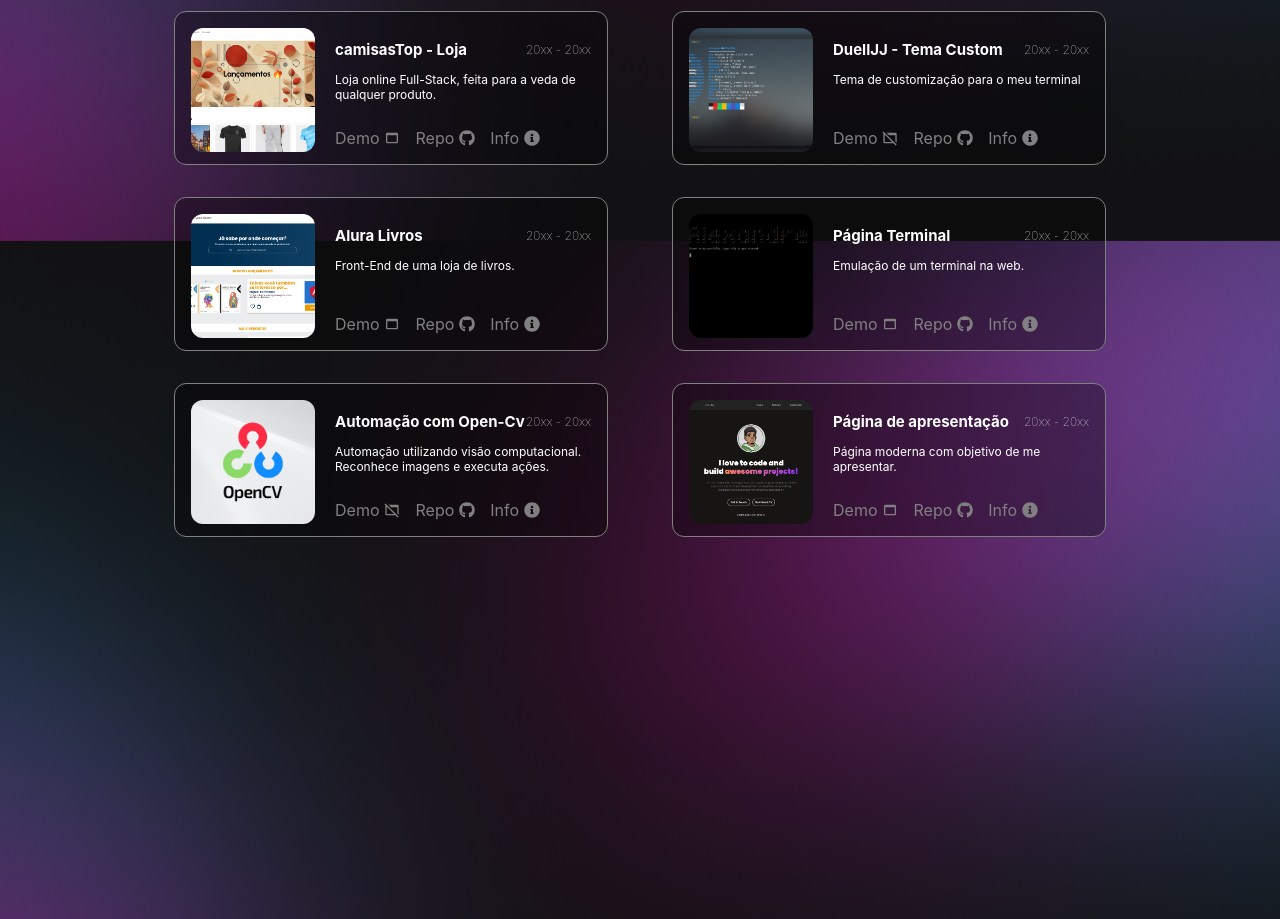
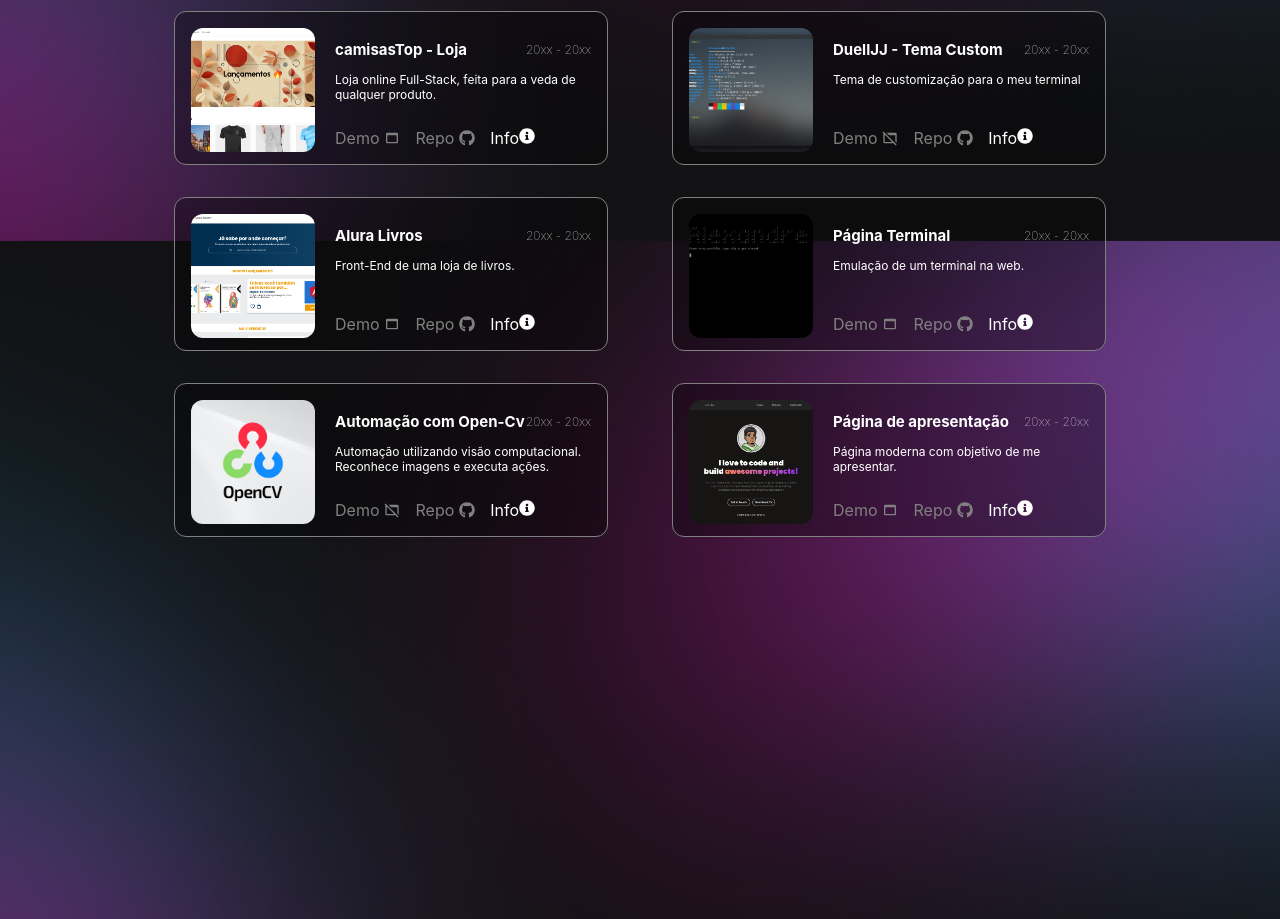
Before and after one commit to ardszsantos/portifolio, a React (Create React App) app: page / in a window 1280 px wide. Shown: the part 3400-4319 px from the top of the page. Built offline with nearby package versions, Linux system fonts and the light colour scheme.

Commit message:
fix: fixed some accesibilty stuff

```diff
--- a/src/components/projectCard.js
+++ b/src/components/projectCard.js
@@ -24,9 +24,9 @@ const ProjectCard = ({ imgUrl, title, description, detailedDescription, iconComp
           <p>{description}</p>
         </div>
         <div className='project-info'>
-          <a href={pageUrl} target='_blank'>Demo {iconComponent}</a>
-          <a href={gitUrl} target='_blank'>Repo <FaGithub /></a>
-          <a onClick={openModal} > Info<FaInfoCircle/></a>
+          <a rel='noreferrer' href={pageUrl} target='_blank'>Demo {iconComponent}</a>
+          <a rel='noreferrer' href={gitUrl} target='_blank'>Repo <FaGithub /></a>
+          <span className='info-icon' href=' '  onClick={openModal} > Info<FaInfoCircle/></span>
         </div>
       </div>
 
```
